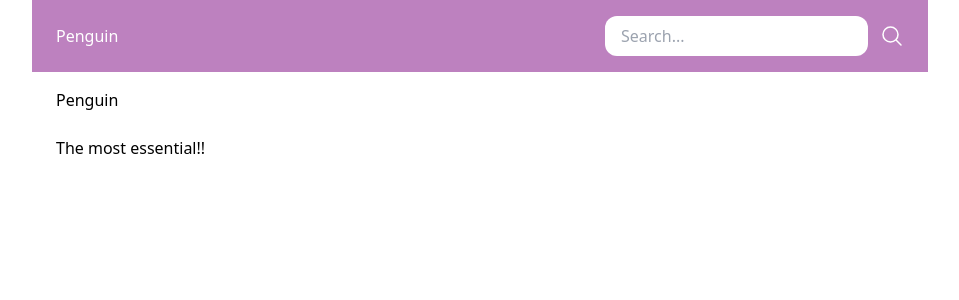
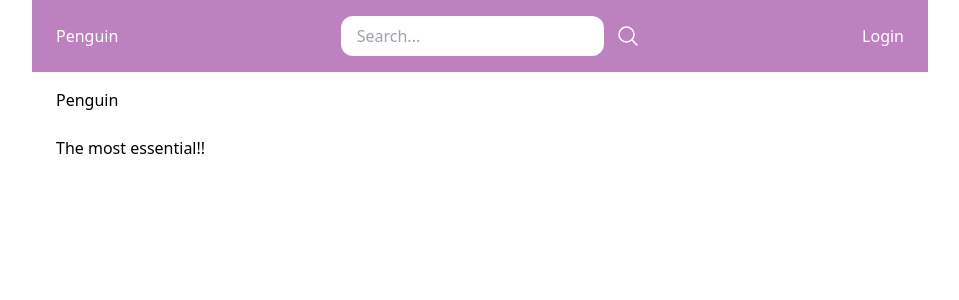
Before and after one commit to SharathRC/travel-tracker-web, a Django app: page / in a window 1280 px wide. Shown: the top 300 px of the page, without its empty margins (160-1119 px from the left). Run offline with Django 4.2, Linux system fonts and the light colour scheme; some libraries are stand-ins or nearby versions.

Commit message:
add login logout buttons

```diff
--- a/travel-tracker-web/core/templates/base.html
+++ b/travel-tracker-web/core/templates/base.html
@@ -30,6 +30,16 @@
             </form>
         </div>
 
+        {% if request.user.is_authenticated %}
+            <div class="logout">
+                <a href="{% url "logout" %}" class="text-white">Logout</a>
+            </div>
+        {% else %}
+            <div class="login">
+                <a href="{% url "login" %}" class="text-white">Login</a>
+            </div>
+        {% endif %}
+
         {% comment %} <div class="menu flex items-center space-x-4">
             {% menu %}
 
--- a/travel-tracker-web/travel_tracker_web/urls.py
+++ b/travel-tracker-web/travel_tracker_web/urls.py
@@ -4,4 +4,5 @@ from django.urls import path, include
 urlpatterns = [
     path("admin/", admin.site.urls),
     path("", include("core.urls")),
+    path("", include("userprofile.urls")),
 ]
```
